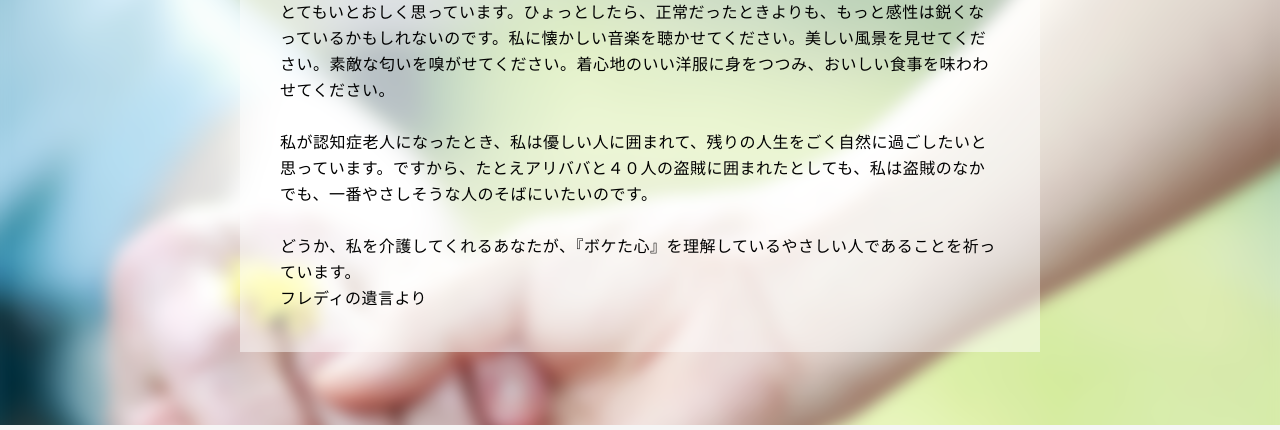
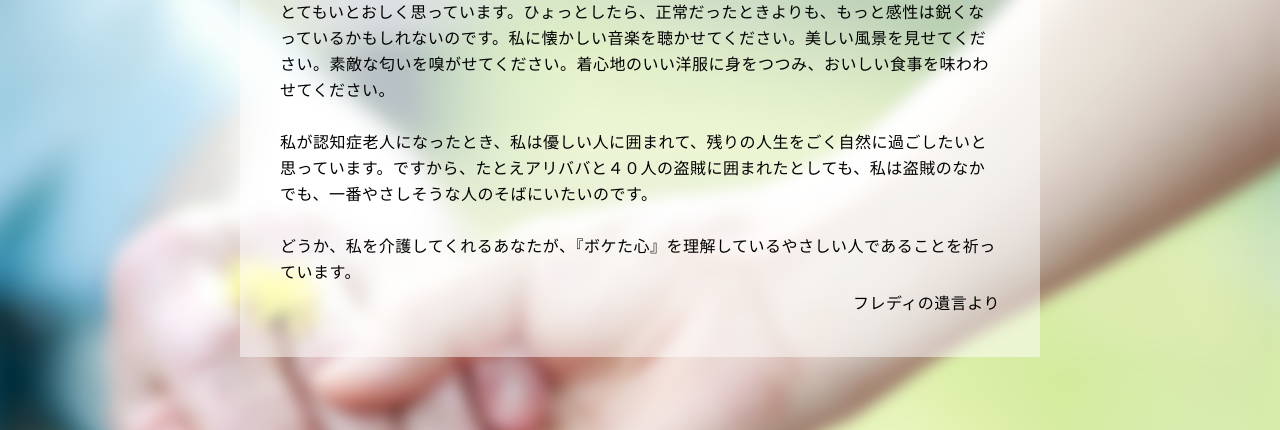
Before and after one commit to wadahideyuki/clover, a PHP site: page /dayservice/care/index.html in a window 1280 px wide. Shown: the part 2450-2880 px from the top of the page. Run offline with PHP 8.4, Linux system fonts and the light colour scheme; style sheets or scripts are compiled from the project's sources; some libraries are stand-ins or nearby versions.

Commit message:
デイサービス クローバーの介護観 SP途中 background-attachmentがiOSでバグる

```diff
--- a/common/css/_dayservice.scss
+++ b/common/css/_dayservice.scss
@@ -371,7 +371,7 @@
 		background:url(../img/dayservice/care/care_bg_fix.png) center center no-repeat;
 		background-size: cover;
 		background-attachment: fixed;
-		padding: (80/1400) * $per;
+		padding: (80/1400) * $per 0;
 		.box{
 			background:url(../img/dayservice/care/quote.png) left 47px no-repeat rgba(255,255,255,0.5);
 			padding: 80px 40px 40px;
@@ -379,6 +379,43 @@
 				@include noto;
 				font-size: 1.6rem;
 				line-height: (26/16);
+				&.name{
+					margin-top: 5px;
+					text-align: right;
+				}
+			}
+		}
+	}
+	@include mq{
+		.content{
+			padding: (25/320) * $per 0 (30/320) * $per;
+			.thisLead{
+				font-size: 1.4rem;
+				text-align: left;
+				line-height: 1.4;
+				p{
+					& + p{
+						margin-top: 0.7em;
+					}
+				}
+			}
+		}
+		.careBox{
+			padding: (15/320) * $per 0;
+			position: relative;
+			.box{
+				background-position: left 1em;
+				background-size: 4em auto;
+				padding: (30/320) * 100vw (15/320) * 100vw (15/320) * 100vw;
+				font-size: 1.4rem;
+				position: relative;
+				p{
+					font-size: inherit;
+					line-height: 1.4;
+					&.name{
+						margin-top: 0.5em;
+					}
+				}
 			}
 		}
 	}
--- a/common/css/_layout.scss
+++ b/common/css/_layout.scss
@@ -242,6 +242,7 @@
 				}
 				.nav.layer1{
 					position: relative;
+					z-index: 1;
 					> ul{
 						display: none;
 						width: 100%;
--- a/dayservice/care/index.html
+++ b/dayservice/care/index.html
@@ -55,10 +55,8 @@
 		<h3 class="ttl1">クローバーの介護観</h3>
 		<div class="thisLead">
 			<p>このメッセージは、『湘南長寿園病院院長フレディ松川先生』が書かれたものです。</p>
-			<p>松川先生が、もし認知症老人になったら、その時、<br>
-				先生を介護してくれる介護者に、次のようなことをお願いしておきたいと思われたようです。<br>
-				これらのお願いは、決してむずかしいことでもなければ、介護者を精神的、<br>
-				あるいは金銭的に苦しめることもでもありません。ほんのささやかなお願いです。<br>
+			<p>松川先生が、もし認知症老人になったら、その時、<br class="pc">先生を介護してくれる介護者に、次のようなことをお願いしておきたいと思われたようです。<br>
+				これらのお願いは、決してむずかしいことでもなければ、介護者を精神的、<br class="pc">あるいは金銭的に苦しめることもでもありません。ほんのささやかなお願いです。<br>
 				また、私たちの肉親が認知症になったとき、このメッセージを心に刻み、介護したいと思っています。<br>
 				<br>
 				このメッセージは「CLOVER」の介護に対する基本的な姿勢でもあります。</p>
```
Also changed, not shown: common/css/style.css.
